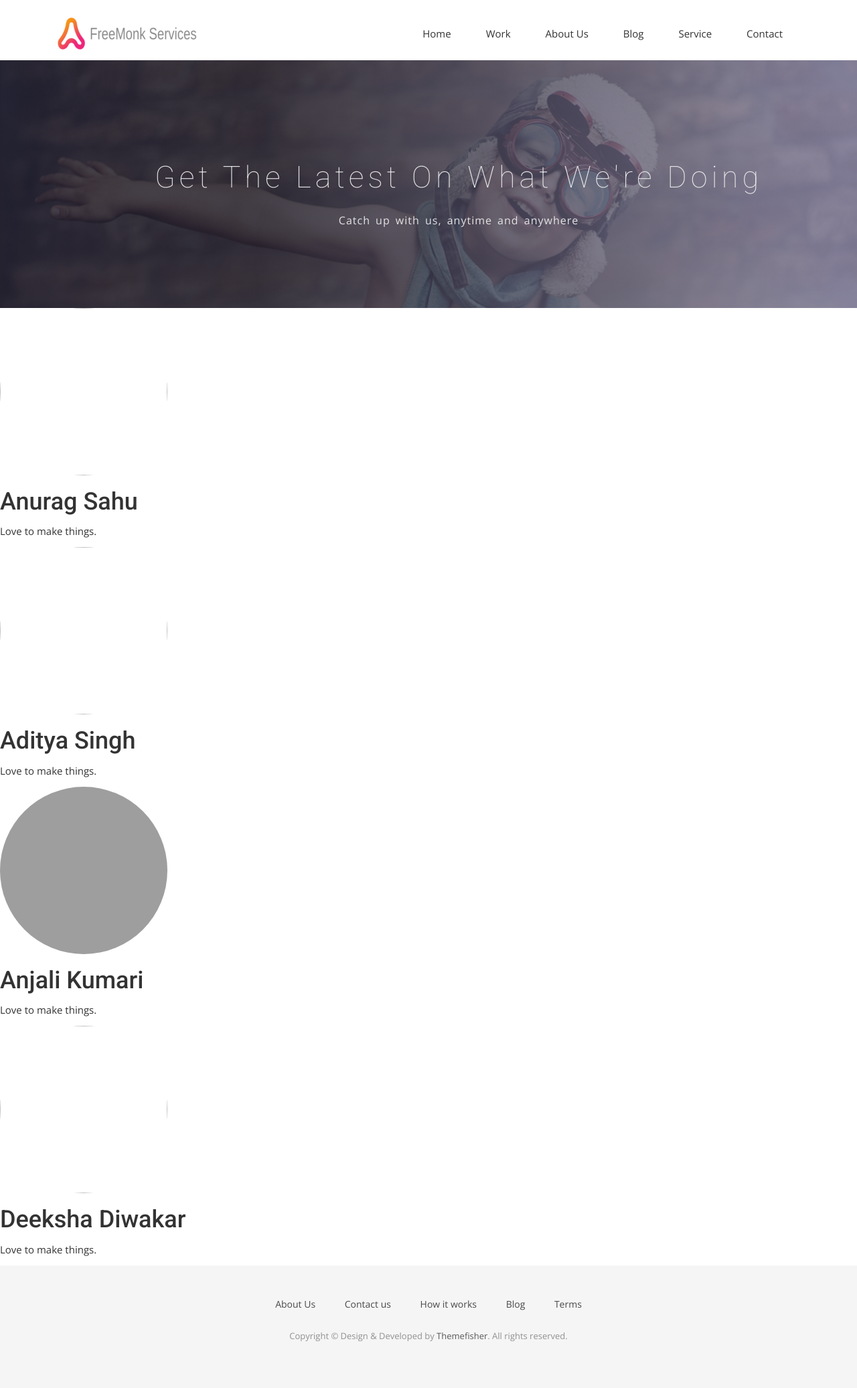
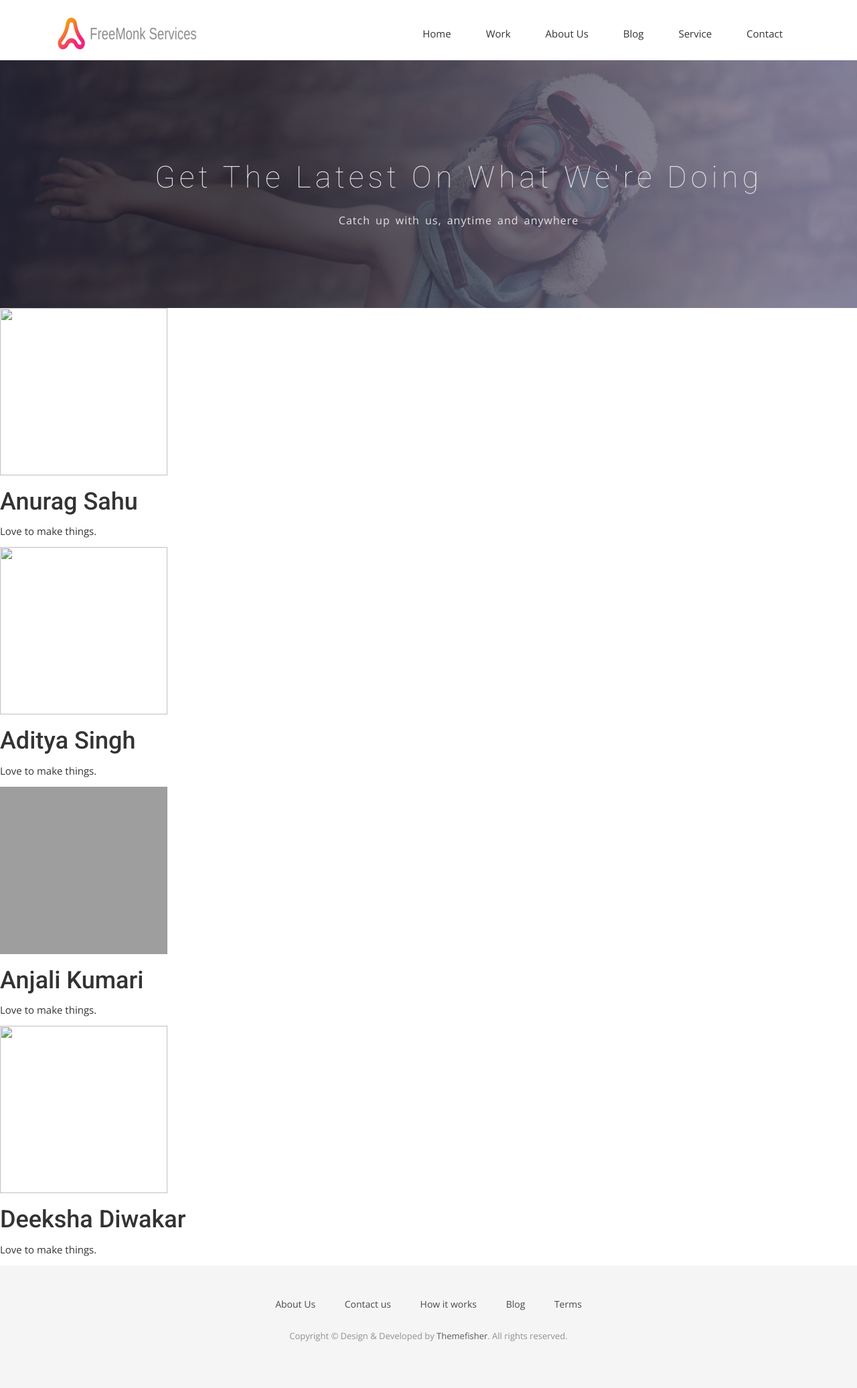
Before and after one commit to FreeMonk/FreeMonk.github.io, a Jekyll site: the page built from aboutus.html, in a window 1280 px wide. Shown: the whole page at 67% size. Built offline with Jekyll 4.4.1, drawn with Linux system fonts in a browser that asks for light colours; nearby versions of some CDN libraries; some web fonts are replaced; grey boxes are pictures that could not be loaded.

Commit message:
Adding Founders

```diff
--- a/aboutus.html
+++ b/aboutus.html
@@ -18,23 +18,23 @@
 </section>
 
  <div>
-     <img class="display" src="img/founders/anurag.jpg" width="250px" height="250px">
+     <img  src="img/founders/anurag.jpg" width="250px" height="250px">
      <h1>Anurag Sahu</h1>
      <p>Love to make things.</p>
  </div>
 
 <div>
-     <img class="display" src="img/founders/aditya.jpg" width="250px" height="250px">
+     <img src="img/founders/aditya.jpg" width="250px" height="250px">
      <h1>Aditya Singh</h1>
      <p>Love to make things.</p>
  </div>
  <div>
-     <img class="display" src="img/founders/anjlai.jpeg" width="250px" height="250px">
+     <img src="img/founders/anjlai.jpeg" width="250px" height="250px">
      <h1>Anjali Kumari</h1>
      <p>Love to make things.</p>
  </div>
  <div>
-     <img class="display" src="img/founders/Deeksha.jpeg" width="250px" height="250px">
+     <img src="img/founders/Deeksha.jpeg" width="250px" height="250px">
      <h1>Deeksha Diwakar</h1>
      <p>Love to make things.</p>
  </div>
```
